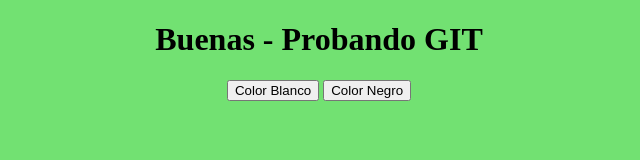
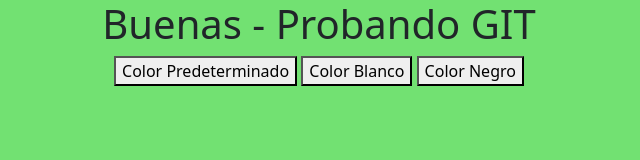
Before and after one commit to Donkan-Urkfang/FirstGit, a plain HTML site: page index.html in a window 1280 px wide. Shown: the whole page, without its empty margins (321-961 px from the left). Drawn offline with nearby package versions, Linux system fonts and the light colour scheme.

Commit message:
Agregue bootstrap + boton de color predeterminado

```diff
--- a/index.html
+++ b/index.html
@@ -4,14 +4,17 @@
     <meta charset="UTF-8">
     <meta http-equiv="X-UA-Compatible" content="IE=edge">
     <meta name="viewport" content="width=device-width, initial-scale=1.0">
+    <link href="https://cdn.jsdelivr.net/npm/bootstrap@5.2.0-beta1/dist/css/bootstrap.min.css" rel="stylesheet" integrity="sha384-0evHe/X+R7YkIZDRvuzKMRqM+OrBnVFBL6DOitfPri4tjfHxaWutUpFmBp4vmVor" crossorigin="anonymous">
     <link rel="stylesheet" href="style.css">
     <title>Clase 09 - Git</title>
     <body>
         <h1 align="center">Buenas - Probando GIT</h1>
 
         <div align="center">
+            <button onclick="document.body.style.backgroundColor='rgb(114, 225, 114)'">Color Predeterminado</button>
             <button onclick="document.body.style.backgroundColor='white'">Color Blanco</button>
             <button onclick="document.body.style.backgroundColor='black'">Color Negro</button>
         </div>
+        <script src="https://cdn.jsdelivr.net/npm/bootstrap@5.2.0-beta1/dist/js/bootstrap.bundle.min.js" integrity="sha384-pprn3073KE6tl6bjs2QrFaJGz5/SUsLqktiwsUTF55Jfv3qYSDhgCecCxMW52nD2" crossorigin="anonymous"></script>
     </body>
 </html>
```
